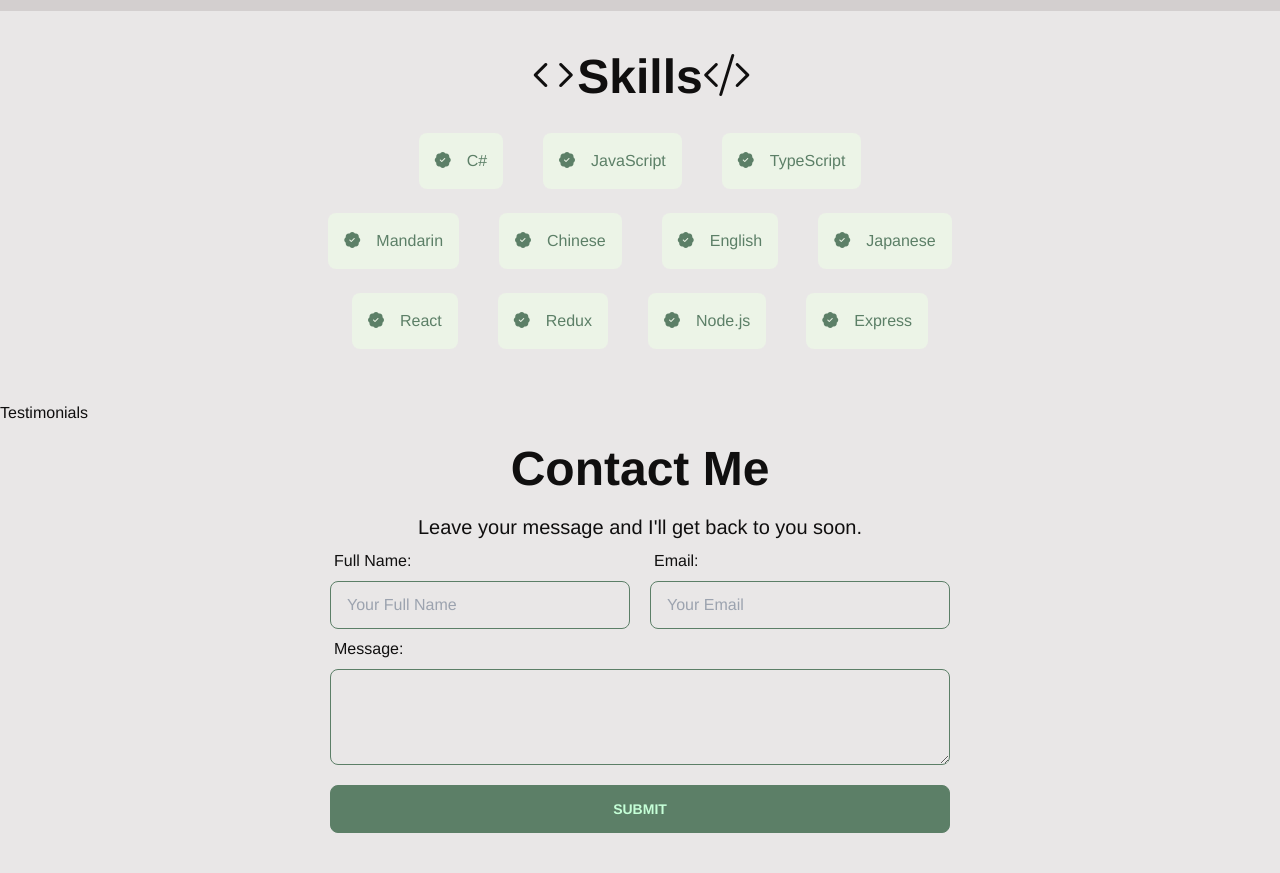
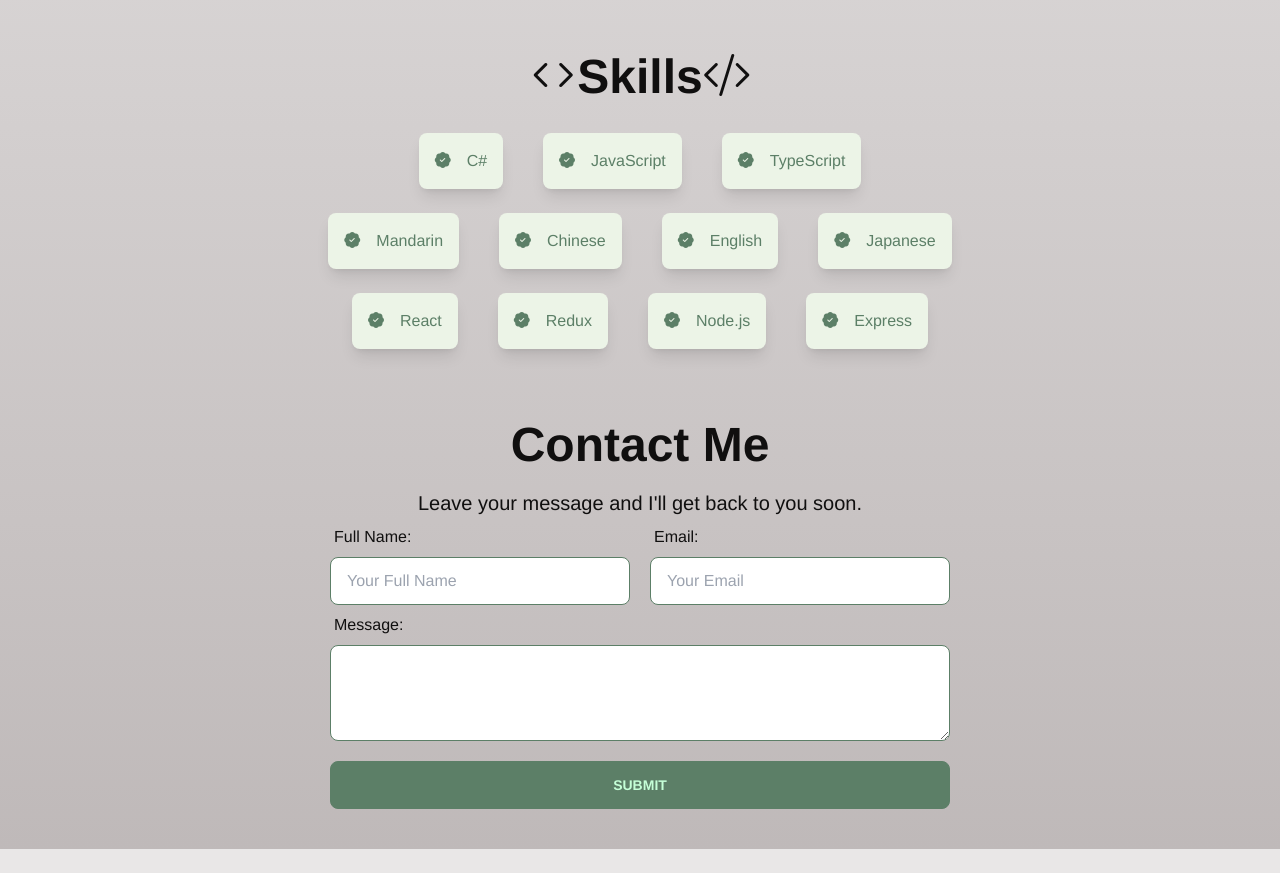
Before and after one commit to ken888686/ken888686.github.io, a React (Create React App) app: page / in a window 1280 px wide. Shown: the part 660-1533 px from the top of the page. After the commit the page ends 1509 px from the top, so only its background shows below. Built offline with nearby package versions, Linux system fonts and the light colour scheme.

Commit message:
add Input & TextArea UI

```diff
--- a/public/index.html
+++ b/public/index.html
@@ -28,6 +28,8 @@
   </head>
   <body>
     <noscript>You need to enable JavaScript to run this app.</noscript>
+    <div id="backdrop-root"></div>
+    <div id="overlay-root"></div>
     <div id="root"></div>
     <!--
       This HTML file is a template.
--- a/src/App.js
+++ b/src/App.js
@@ -2,8 +2,9 @@ import Navbar from './components/Navbar';
 import About from './components/About';
 // import Projects from './components/Projects';
 import Skills from './components/Skills';
-import Testimonials from './components/Testimonials';
+// import Testimonials from './components/Testimonials';
 import Contact from './components/Contact';
+// import Footer from './components/Footer';
 import 'bootstrap-icons/font/bootstrap-icons.scss';
 
 /**
@@ -12,16 +13,17 @@ import 'bootstrap-icons/font/bootstrap-icons.scss';
  */
 function App() {
   return (
-    <>
+    <div className="bg-gradient-to-b from-base-100 to-base-300">
       <div className="flex flex-col">
         <Navbar />
         <About className="flex-1" />
       </div>
       {/* <Projects /> */}
       <Skills />
-      <Testimonials />
+      {/* <Testimonials /> */}
       <Contact />
-    </>
+      {/* <Footer /> */}
+    </div>
   );
 }
 
--- a/src/components/About.js
+++ b/src/components/About.js
@@ -58,7 +58,7 @@ export default function About(props) {
   ];
 
   return (
-    <div className={`${className} hero bg-base-200`}>
+    <div className={`${className} hero`}>
       <div className="flex-col hero-content lg:flex-row">
         <img
           src={myPhoto}
--- a/src/components/Contact.js
+++ b/src/components/Contact.js
@@ -1,4 +1,7 @@
 import { useState } from 'react';
+import Button from './UI/Button';
+import Input from './UI/Input';
+import TextArea from './UI/TextArea';
 
 export default function Contact() {
   const description = 'Leave your message and I\'ll get back to you soon.';
@@ -31,58 +34,45 @@ export default function Contact() {
           <form onSubmit={submitHandler} className="form-control">
             <div className="flex flex-col">
               <div className="flex flex-row gap-5">
-                <div className="w-1/2">
-                  <label htmlFor="name" className="font-medium label">
-                    Full Name:
-                  </label>
-                  <input
-                    id="name"
-                    name="name"
-                    type="text"
-                    className="w-full input input-primary"
-                    placeholder="Your Full Name"
-                    onChange={changeHandler}
-                  />
-                </div>
-                <div className="w-1/2">
-                  <label htmlFor="email" className="font-medium label">
-                    Email:
-                  </label>
-                  <input
-                    id="email"
-                    name="email"
-                    type="email"
-                    className="w-full input input-primary"
-                    placeholder="Your Email"
-                    onChange={changeHandler}
-                  />
-                </div>
-              </div>
-              <div className="flex flex-col w-full">
-                <label htmlFor="message" className="font-medium label">
-                  Message:
-                </label>
-                <textarea
-                  id="message"
-                  name="message"
-                  className="h-24 mb-5 textarea textarea-primary textarea-bordered"
-                  onChange={changeHandler}
+                <Input
+                  id="name"
+                  width="w-1/2"
+                  label="Full Name"
+                  name="name"
+                  type="text"
+                  changeHandler={changeHandler}
+                  placeholder="Your Full Name"
+                />
+                <Input
+                  id="email"
+                  width="w-1/2"
+                  label="Email"
+                  name="email"
+                  type="email"
+                  changeHandler={changeHandler}
+                  placeholder="Your Email"
                 />
               </div>
-              <button type="submit" className="btn btn-block btn-primary">
+              <TextArea
+                width="w-full"
+                id="message"
+                label="Message"
+                name="message"
+                changeHandler={changeHandler}
+                placeholder=""
+              />
+              <Button
+                type="submit"
+                size="btn-block"
+                color="btn-primary"
+              >
                 Submit
-              </button>
+              </Button>
             </div>
           </form>
+          {formData}
         </div>
       </div>
-      {formData && (
-      <p>
-        Name:
-        {' '}
-        {formData.name}
-      </p>
-      )}
     </div>
   );
 }
--- /dev/null
+++ b/src/components/Layout/Modal.js
@@ -0,0 +1,40 @@
+import { createPortal } from 'react-dom';
+
+function ModalOverlay(props) {
+  const { title, message, onClick } = props;
+
+  return (
+    <>
+      <input type="checkbox" id="overlay" className="modal-toggle" />
+      <div className="modal modal-middle">
+        <div className="modal-box">
+          <h3 className="text-5xl font-bold">{title}</h3>
+          <p className="py-4">{message}</p>
+          <div className="modal-action">
+            <button
+              type="button"
+              htmlFor="overlay"
+              className="btn btn-primary"
+              onClick={onClick}
+            >
+              OK
+            </button>
+          </div>
+        </div>
+      </div>
+    </>
+  );
+}
+
+export default function Modal(props) {
+  const { title, message, onConfirm } = props;
+
+  return (
+    <>
+      {createPortal(
+        <ModalOverlay title={title} message={message} onClick={onConfirm} />,
+        document.getElementById('overlay-root'),
+      )}
+    </>
+  );
+}
--- a/src/components/Navbar.js
+++ b/src/components/Navbar.js
@@ -1,6 +1,6 @@
 export default function Navbar() {
   return (
-    <div className="navbar bg-base-100">
+    <div className="navbar">
       <div className="flex-1">
         <a href="/" className="text-xl text-primary btn btn-ghost">
           Aaron
--- a/src/components/UI/Button.js
+++ b/src/components/UI/Button.js
@@ -1,14 +1,14 @@
 /* eslint-disable react/button-has-type */
-import classes from './Button.module.scss';
 
 export default function Button(props) {
   const {
-    type, className, onClick, disabled, children,
+    type, size, color, onClick, disabled, children,
   } = props;
+  const classSettings = `btn ${size} ${color}`;
   return (
     <button
       type={type || 'button'}
-      className={`${classes.button} ${className}`}
+      className={classSettings}
       onClick={onClick}
       disabled={disabled}
     >
--- a/src/components/UI/IconList.js
+++ b/src/components/UI/IconList.js
@@ -4,9 +4,9 @@ export default function IconList(props) {
     <div className="flex flex-wrap justify-center py-3">
       {list.map((item) => (
         <div key={item.id} className="px-5">
-          <div className="h-full p-4 rounded-lg bg-secondary">
-            <i className="w-6 h-6 mr-4 text-primary bi bi-patch-check-fill" />
-            <span className="font-medium text-primary">
+          <div className="h-full p-4 transition-all rounded-lg shadow-lg bg-secondary hover:bg-primary hover:shadow-none group">
+            <i className="w-6 h-6 mr-4 text-primary bi bi-patch-check-fill group-hover:text-secondary" />
+            <span className="font-medium text-primary group-hover:text-secondary">
               {item.title}
             </span>
           </div>
--- /dev/null
+++ b/src/components/UI/Input.js
@@ -0,0 +1,25 @@
+export default function Input(props) {
+  const {
+    width, id, label, name, type, value, changeHandler, placeholder,
+  } = props;
+  return (
+    <div className={width || 'w-full'}>
+      <label
+        htmlFor={id}
+        className="font-medium label"
+      >
+        {label || 'Unknown'}
+        :
+      </label>
+      <input
+        id={id}
+        name={name}
+        type={type}
+        value={value}
+        className="w-full bg-white input input-primary"
+        placeholder={placeholder}
+        onChange={changeHandler}
+      />
+    </div>
+  );
+}
--- /dev/null
+++ b/src/components/UI/TextArea.js
@@ -0,0 +1,21 @@
+export default function TextArea(props) {
+  const {
+    width, id, label, name, changeHandler, placeholder,
+  } = props;
+
+  return (
+    <div className={`flex flex-col ${width || 'w-full'}`}>
+      <label htmlFor={id} className="font-medium label">
+        {label || 'Unknown'}
+        :
+      </label>
+      <textarea
+        id={id}
+        name={name}
+        className="h-24 mb-5 bg-white textarea textarea-primary textarea-bordered"
+        onChange={changeHandler}
+        placeholder={placeholder || ''}
+      />
+    </div>
+  );
+}
```
